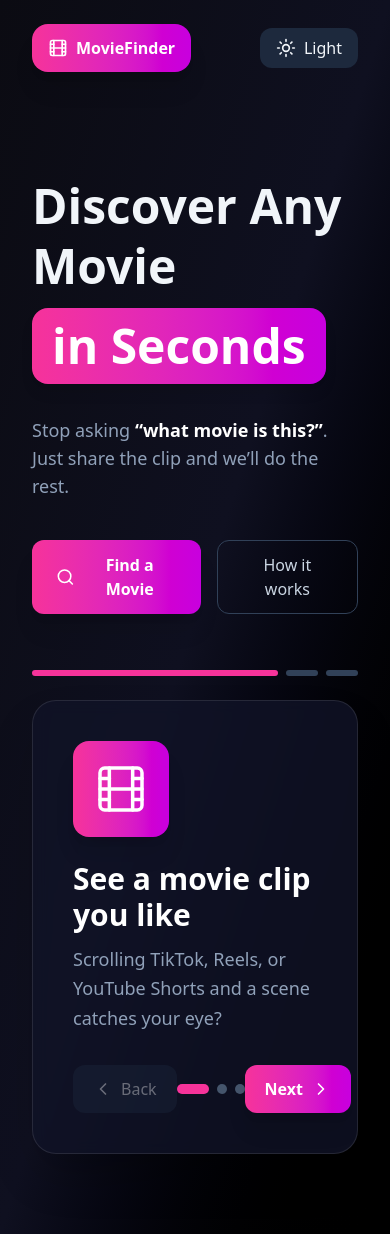
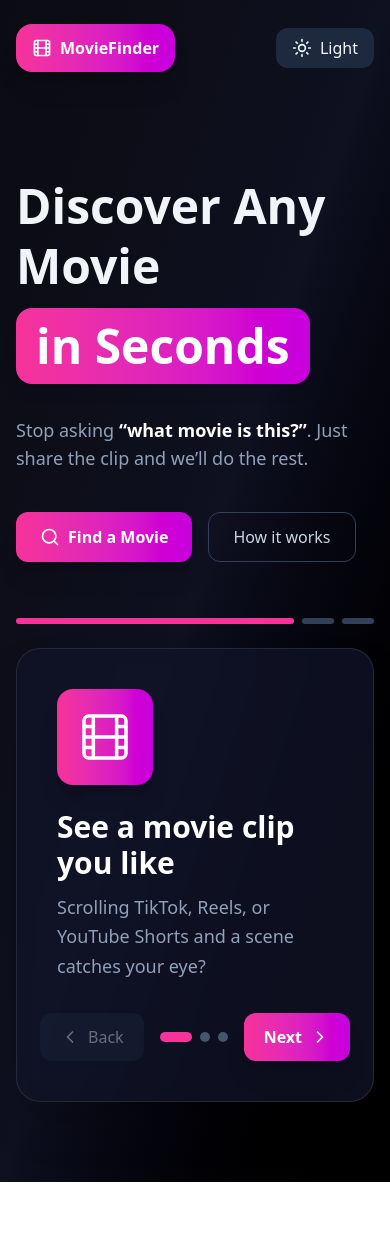
Before and after one commit to Lanrewaju-adedapo/MovieFinder, a React (Vite) app: page / in a window 390 px wide. After the commit the page ends 1182 px from the top, so only its background shows below. Built offline with nearby package versions, Linux system fonts and the light colour scheme.

Commit message:
second commit

```diff
--- a/src/Pages/HomePage.jsx
+++ b/src/Pages/HomePage.jsx
@@ -44,7 +44,7 @@ export default function HomePage() {
   return (
     <div className="min-h-screen transition-colors duration-300 bg-gradient-to-br from-slate-50 via-white to-violet-50 dark:from-[#0b0b12] dark:via-[#0f1020] dark:to-black text-slate-900 dark:text-slate-100">
       {/* Navbar */}
-      <nav className="flex items-center justify-between px-8 py-6">
+      <nav className="flex items-center justify-between px-4 md:px-8 py-6">
         <div className="flex items-center gap-2 rounded-2xl px-4 py-3 font-bold text-white bg-gradient-to-r from-pink-500 to-fuchsia-600 shadow-xl">
           <Film className="h-5 w-5" />
           MovieFinder
@@ -60,7 +60,7 @@ export default function HomePage() {
       </nav>
 
       {/* Hero */}
-      <main className="grid grid-cols-1 md:grid-cols-2 gap-14 px-8 py-20 items-center">
+      <main className="grid grid-cols-1 md:grid-cols-2 gap-14 px-4 md:px-8 py-20 items-center">
         <div className="space-y-8">
           <h1 className="text-5xl md:text-6xl font-extrabold leading-tight">
             Discover Any Movie
@@ -119,7 +119,7 @@ export default function HomePage() {
             </AnimatePresence>
 
             {/* Controls */}
-            <div className="flex items-center justify-between pt-8">
+            <div className="flex items-center justify-center gap-4 pt-8">
               <button
                 onClick={() => setCurrentStep((s) => Math.max(0, s - 1))}
                 disabled={currentStep === 0}
```
